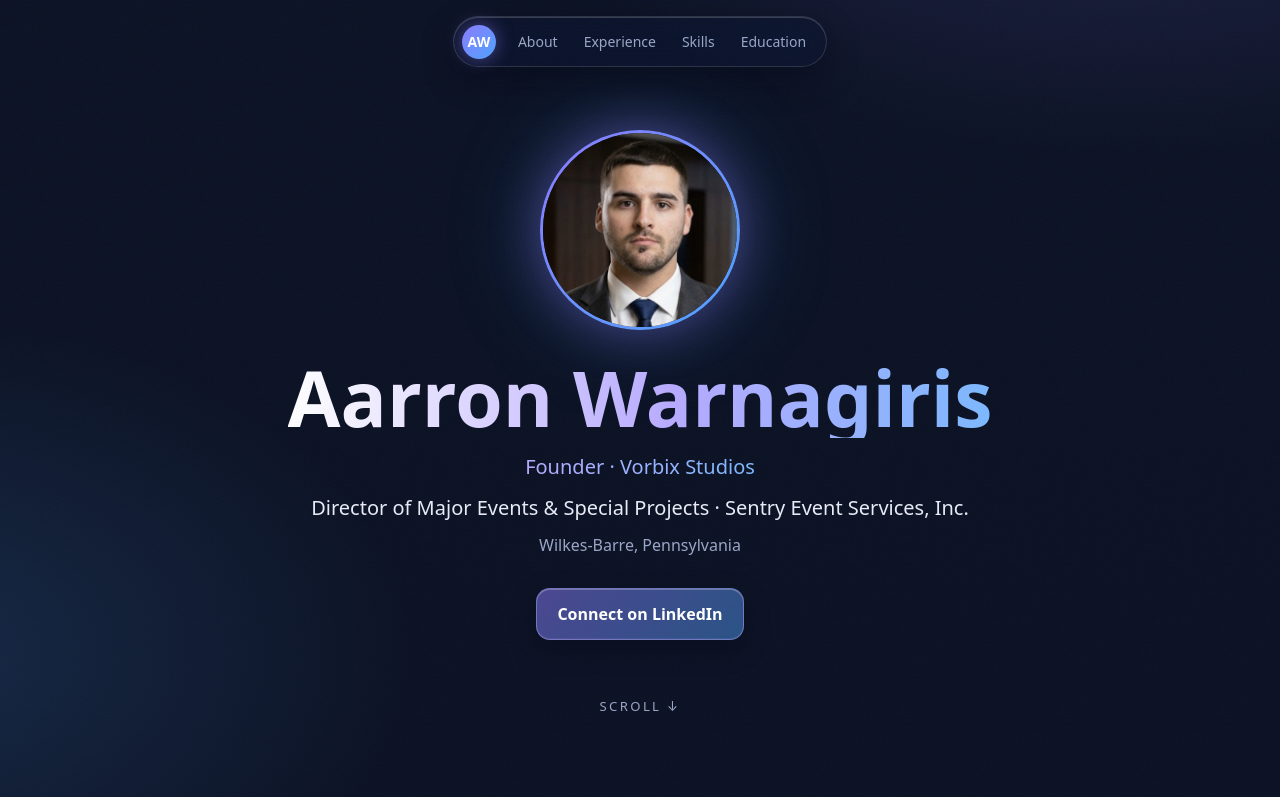
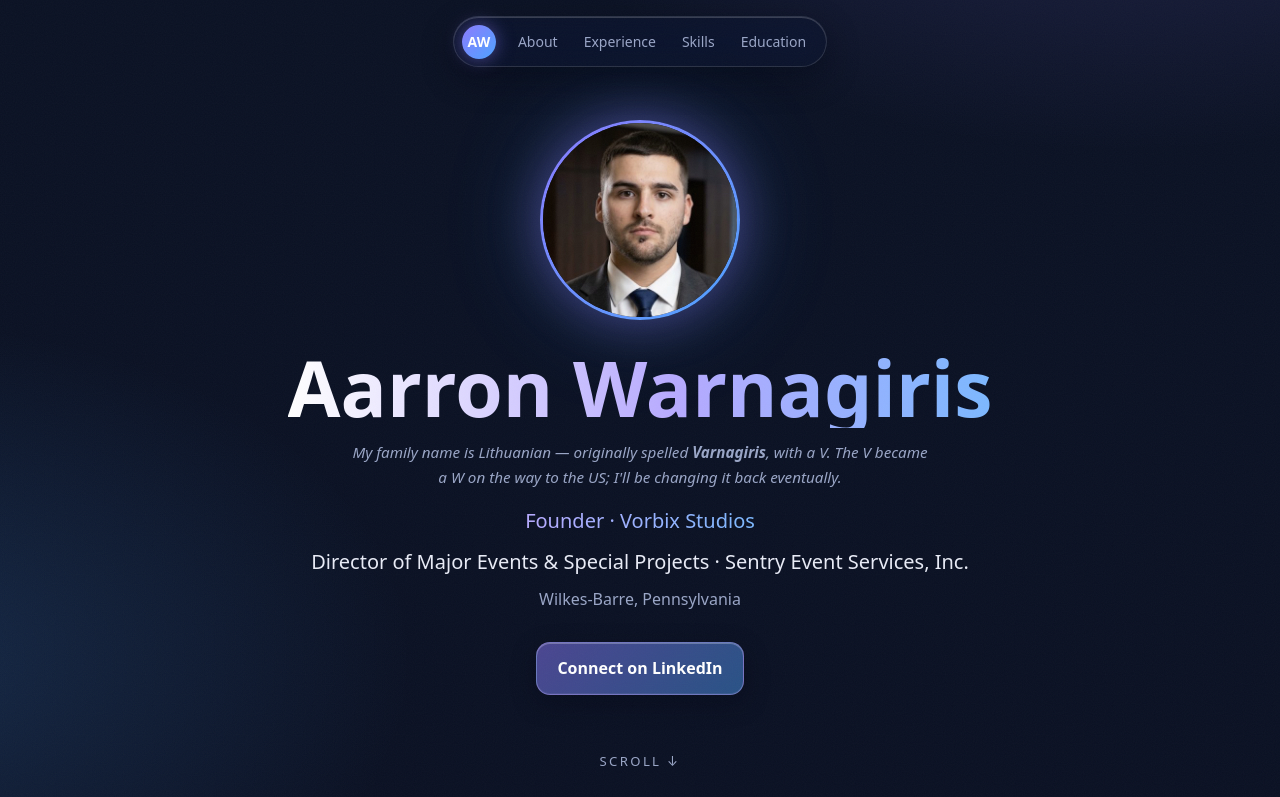
Before and after one commit to DaVarnison/aarron-site, an Astro site: page / in a window 1280 px wide. Shown: the top 797 px of the page. Built offline with nearby package versions, Linux system fonts and the light colour scheme; Astro itself is replaced by a stand-in of ours.

Commit message:
Hero: add Lithuanian name-origin note (Varnagiris)

```diff
--- a/src/pages/index.astro
+++ b/src/pages/index.astro
@@ -70,7 +70,7 @@ nav{position:fixed;top:16px;left:0;right:0;z-index:10;display:flex;justify-conte
 .hero{min-height:100vh;min-height:100svh;display:flex;flex-direction:column;align-items:center;justify-content:center;text-align:center;padding:120px 22px 72px}
 .pic{width:200px;height:200px;border-radius:50%;object-fit:cover;flex:none;border:3px solid transparent;background:linear-gradient(var(--bg),var(--bg)) padding-box,linear-gradient(135deg,var(--a),var(--b)) border-box;box-shadow:0 0 50px rgba(139,123,255,.4),0 0 100px rgba(78,163,255,.22)}
 .hero h1{font-size:clamp(2.8rem,8vw,4.8rem);line-height:1.04;margin:28px 0 12px;background:linear-gradient(90deg,#fff,#b7aaff 55%,#7cb8ff);-webkit-background-clip:text;background-clip:text;color:transparent}
-.hero .t{font-size:1.25rem;margin:8px 0 0}.hero .t2{font-size:1.25rem;margin:0;background:linear-gradient(90deg,#b7aaff,#7cb8ff);-webkit-background-clip:text;background-clip:text;color:transparent}.hero .m{color:var(--mut);margin:8px 0 0}
+.hero .t{font-size:1.25rem;margin:8px 0 0}.hero .t2{font-size:1.25rem;margin:0;background:linear-gradient(90deg,#b7aaff,#7cb8ff);-webkit-background-clip:text;background-clip:text;color:transparent}.hero .m{color:var(--mut);margin:8px 0 0}.hero .nm{color:var(--mut);font-size:.95rem;font-style:italic;margin:0 0 14px;max-width:36rem}
 .kick{margin:0 0 8px;font-size:.78rem;font-weight:700;letter-spacing:.22em;text-transform:uppercase;background:linear-gradient(90deg,var(--a),var(--b));-webkit-background-clip:text;background-clip:text;color:transparent}
 .btns{margin-top:30px;display:flex;gap:12px;flex-wrap:wrap;justify-content:center}
 .btn{position:relative;overflow:hidden;display:inline-block;padding:12px 20px;border-radius:14px;background:linear-gradient(135deg,rgba(255,255,255,.12),rgba(255,255,255,.04));border:1px solid var(--brd);backdrop-filter:blur(12px);-webkit-backdrop-filter:blur(12px);box-shadow:inset 0 1px 0 rgba(255,255,255,.25),inset 0 -1px 0 rgba(255,255,255,.06),0 8px 24px rgba(2,6,20,.35);color:var(--text);font-weight:600;transition:transform .25s ease,box-shadow .25s ease,border-color .25s ease}
@@ -118,6 +118,7 @@ html.js .rv.in{opacity:1;transform:none}
 <header id="top" class="w hero">
 <img class="pic rv" src="images/headshot-800.jpg" srcset="images/headshot-400.jpg 400w, images/headshot-800.jpg 800w" sizes="(max-width:700px) 160px, 200px" width="200" height="200" alt="Portrait of Aarron Warnagiris in a suit" fetchpriority="high">
 <h1 class="rv">Aarron Warnagiris</h1>
+<p class="nm rv">My family name is Lithuanian — originally spelled <b>Varnagiris</b>, with a V. The V became a W on the way to the US; I'll be changing it back eventually.</p>
 <p class="t2 rv">Founder · Vorbix Studios</p>
 <p class="t rv">Director of Major Events &amp; Special Projects · Sentry Event Services, Inc.</p>
 <p class="m rv">Wilkes-Barre, Pennsylvania</p>
```
